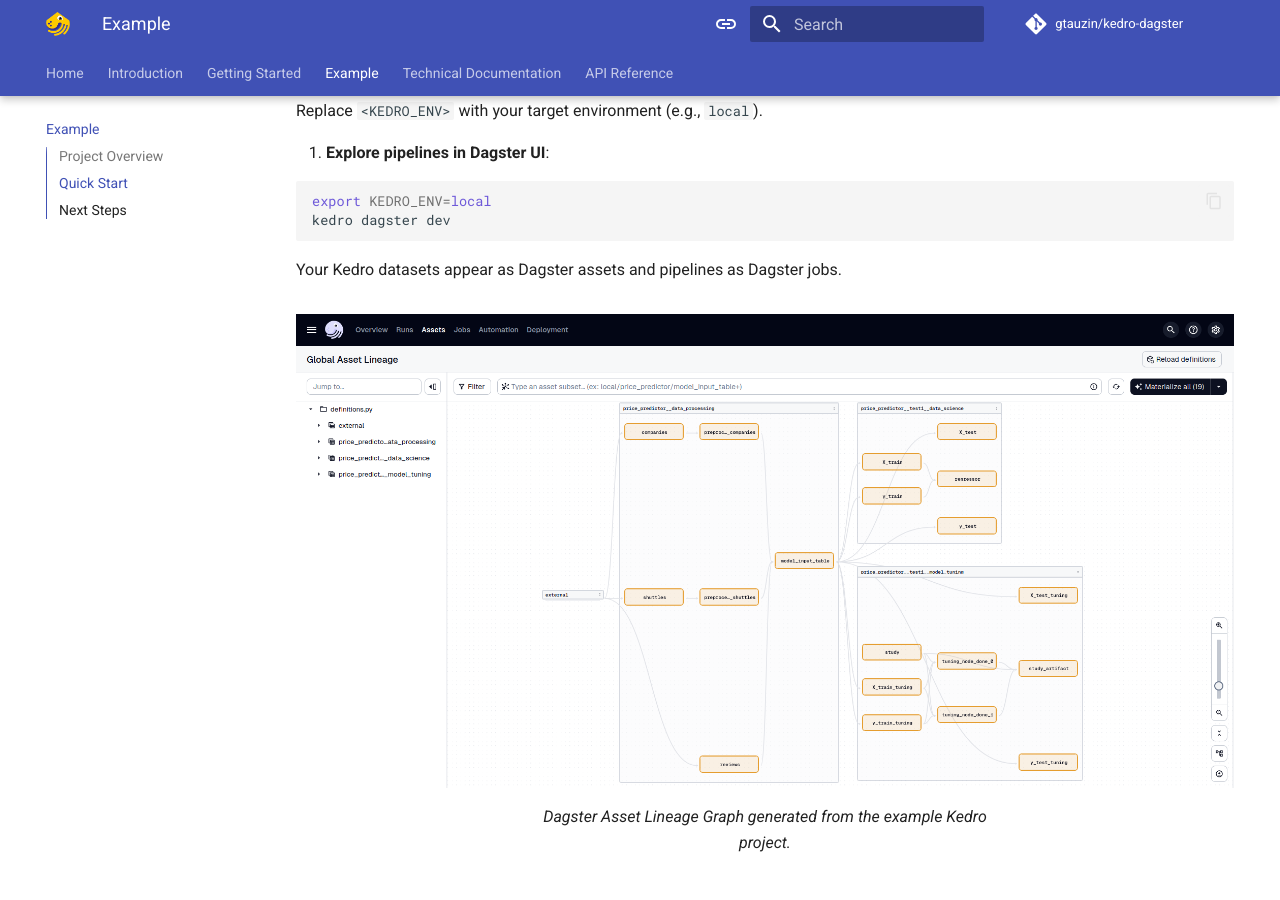
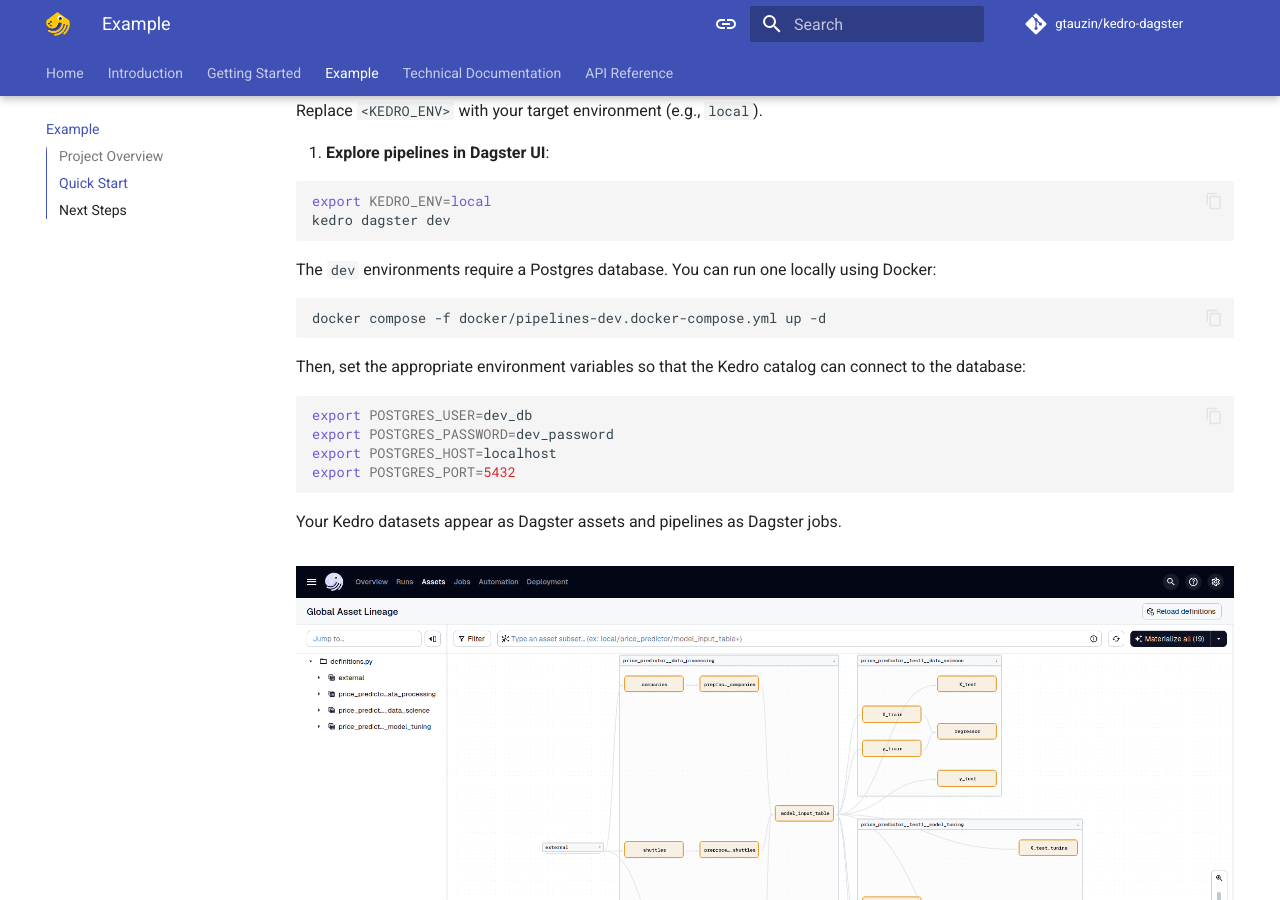
Before and after one commit to gtauzin/kedro-dagster, an MkDocs documentation site: the page built from docs/pages/example.md, in a window 1280 px wide and 900 px high, scrolled down 1041 px. Built offline with MkDocs 1.6.1 and Material for MkDocs 9.7.7, drawn with Linux system fonts in a browser that asks for light colours; comment, search, counter and statistics services are not loaded; the version menu is left out; some of the changed text lies outside the part shown.

Commit message:
Minor fixes
Signed-off-by: Guillaume Tauzin <4648633+gtauzin@users.noreply.github.com>

````diff
--- a/docs/pages/example.md
+++ b/docs/pages/example.md
@@ -42,6 +42,21 @@
    kedro dagster dev
    ```
 
+   The `dev` environments require a Postgres database. You can run one locally using Docker:
+
+   ```bash
+   docker compose -f docker/pipelines-dev.docker-compose.yml up -d
+   ```
+
+   Then, set the appropriate environment variables so that the Kedro catalog can connect to the database:
+
+   ```bash
+   export POSTGRES_USER=dev_db
+   export POSTGRES_PASSWORD=dev_password
+   export POSTGRES_HOST=localhost
+   export POSTGRES_PORT=5432
+   ```
+
    Your Kedro datasets appear as Dagster assets and pipelines as Dagster jobs.
 
 <figure markdown>
````
Also changed, not shown: other parts of docs/pages/example.md (+1 -1 lines), 4 other files.
